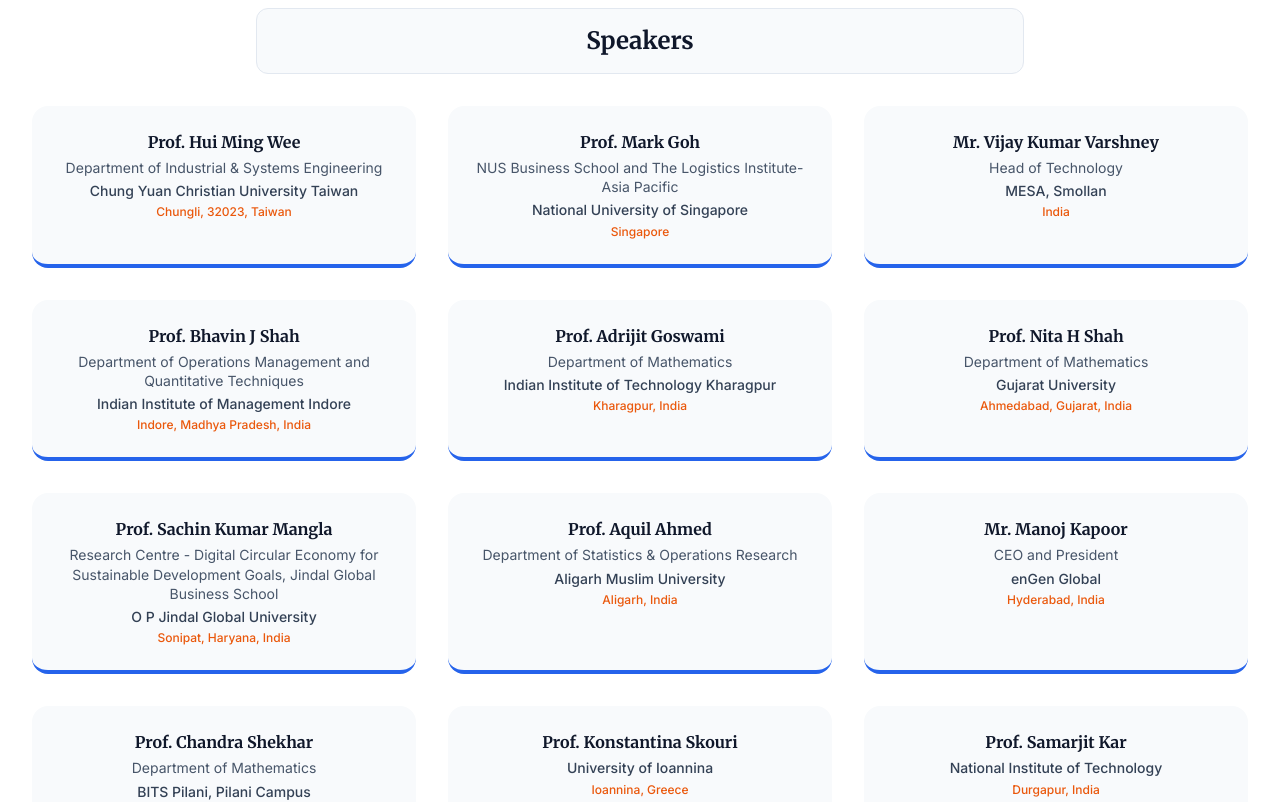
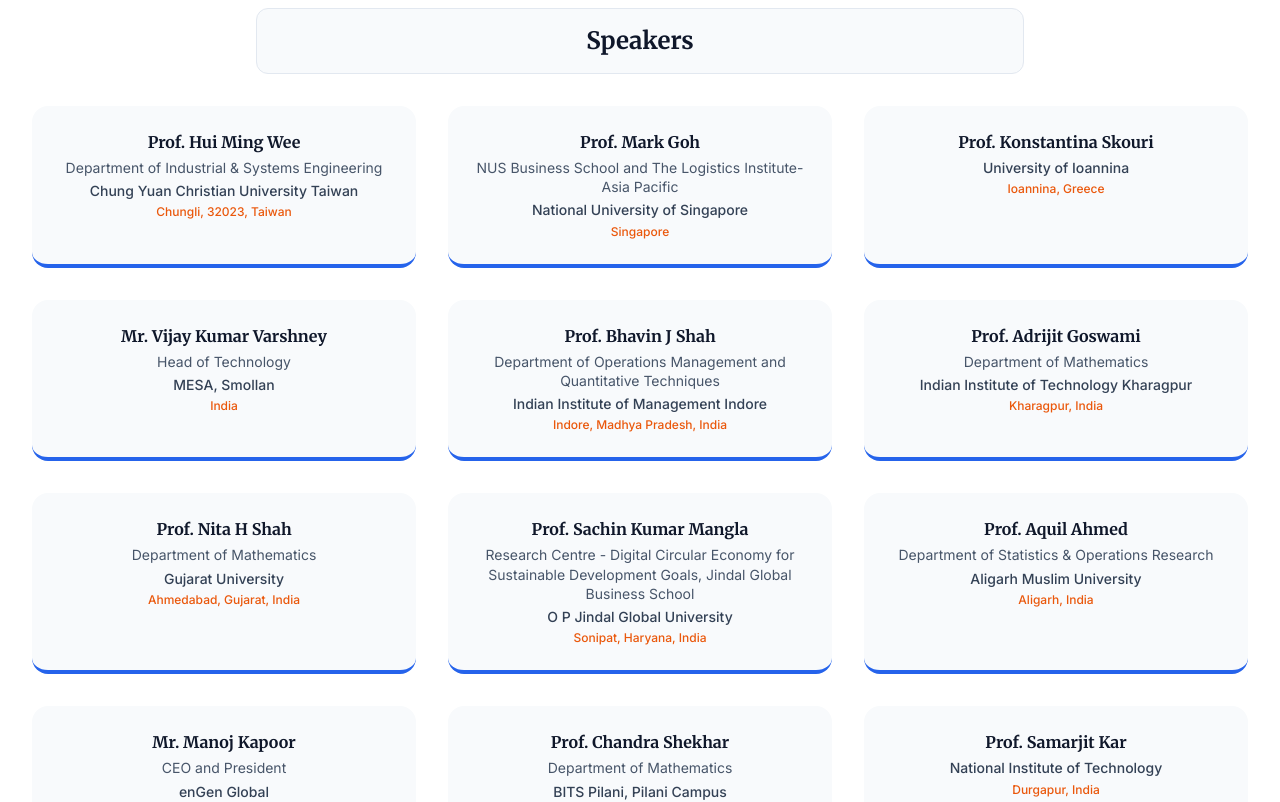
Before and after one commit to vikrantwiz02/ORSI-Conference-2025, a React (Vite) app: page / in a window 1280 px wide. Shown: the part 7840-8642 px from the top of the page. Built offline with nearby package versions, Linux system fonts and the light colour scheme.

Commit message:
feat: add Prof. Konstantina Skouri to the Speakers list and organize speakers by nationality

```diff
--- a/constants.ts
+++ b/constants.ts
@@ -101,6 +101,7 @@
 ];
 
 export const SPEAKERS = [
+  // International Speakers
   {
     name: "Prof. Hui Ming Wee",
     post: "Department of Industrial & Systems Engineering",
@@ -113,6 +114,13 @@
     institution: "National University of Singapore",
     location: "Singapore"
   },
+  {
+    name: "Prof. Konstantina Skouri",
+    post: "",
+    institution: "University of Ioannina",
+    location: "Ioannina, Greece"
+  },
+  // Indian Speakers
   {
     name: "Mr. Vijay Kumar Varshney",
     post: "Head of Technology",
@@ -160,12 +168,6 @@
     post: "Department of Mathematics",
     institution: "BITS Pilani, Pilani Campus",
     location: "India"
-  },
-  {
-    name: "Prof. Konstantina Skouri",
-    post: "",
-    institution: "University of Ioannina",
-    location: "Ioannina, Greece"
   },
   {
     name: "Prof. Samarjit Kar",
```
